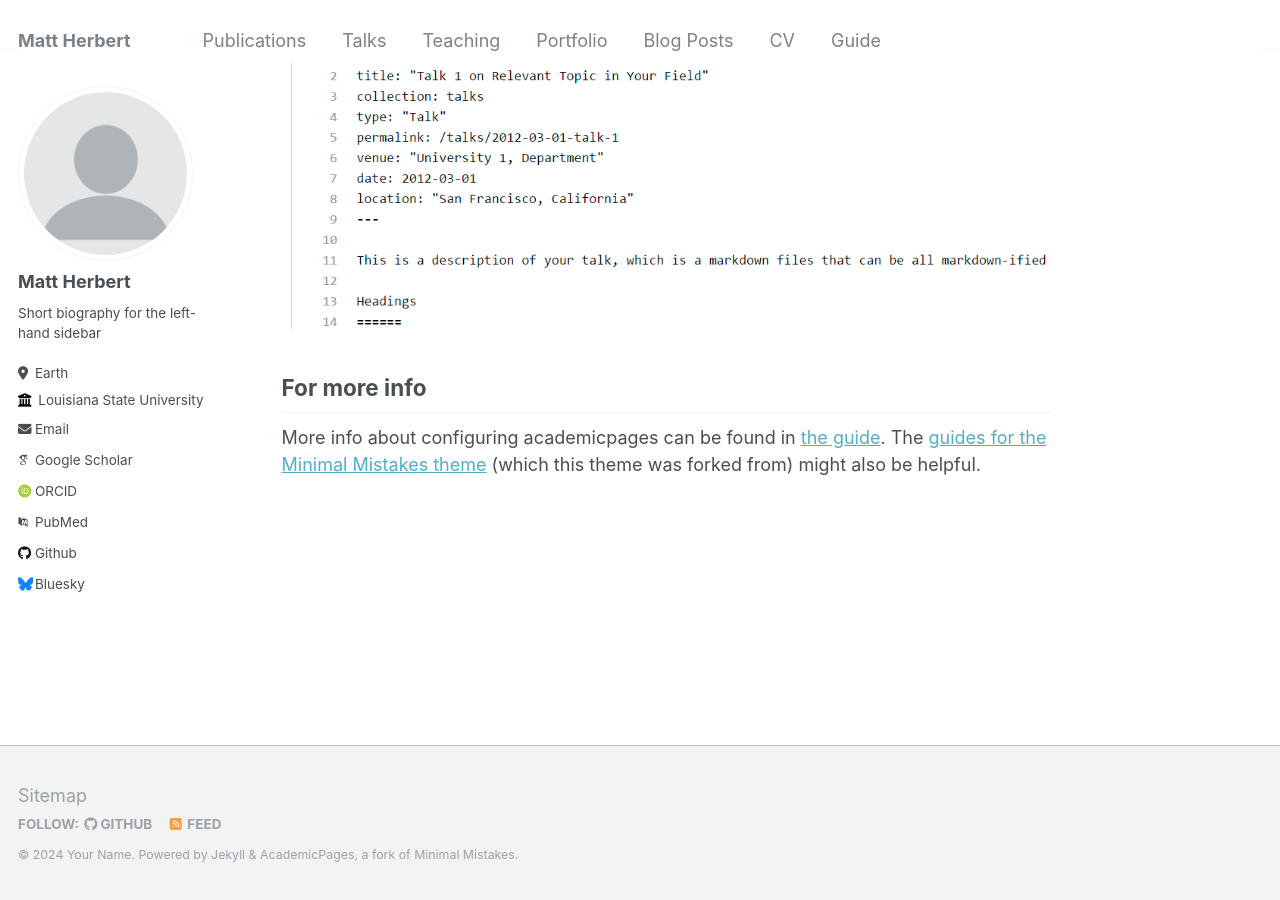
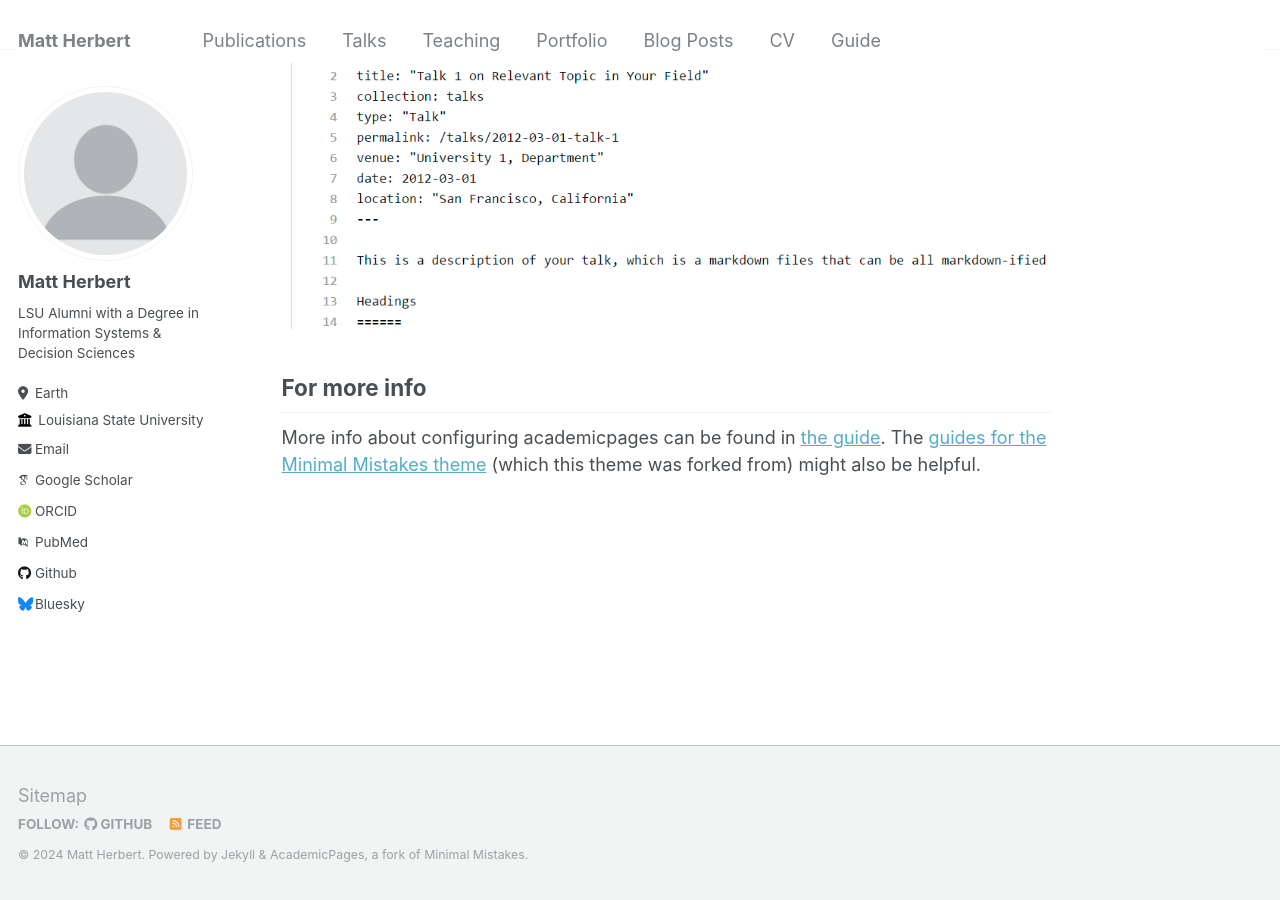
Before and after one commit to mherbe/mherbe.github.io, a Jekyll site: the page built from _pages/about.md, in a window 1280 px wide and 900 px high, scrolled down 2640 px. Built offline with Jekyll 4.4.1, drawn with Linux system fonts in a browser that asks for light colours; some web fonts are replaced.

Commit message:
Update _config.yml
ddd

```diff
--- a/_config.yml
+++ b/_config.yml
@@ -10,11 +10,11 @@
 locale                   : "en-US"
 title                    : "Matt Herbert"
 title_separator          : "-"
-name                     : &name "Your Name"
+name                     : &name "Matt Herbert"
 description              : &description "personal description"
-url                      : https://academicpages.github.io # the base hostname & protocol for your site e.g. "https://mmistakes.github.io"
+url                      : https://mherbe.github.io # the base hostname & protocol for your site e.g. "https://mmistakes.github.io"
 baseurl                  : "" # the subpath of your site, e.g. "/blog"
-repository               : "academicpages/academicpages.github.io"
+repository               : "mherbe/mherbe.github.io"
 
 # Site Author - The following control what appear as part of the author content on the side bar.
 #               If a field is blank the icon and link will not appear, otherwise it will be shown.
@@ -24,7 +24,7 @@ author:
   avatar           : "profile.png"
   name             : "Matt Herbert"
   pronouns         : # example: "she/her"
-  bio              : "Short biography for the left-hand sidebar"
+  bio              : "LSU Alumni with a Degree in Information Systems & Decision Sciences"
   location         : "Earth"
   employer         : "Louisiana State University"
   uri              : # URL
```
